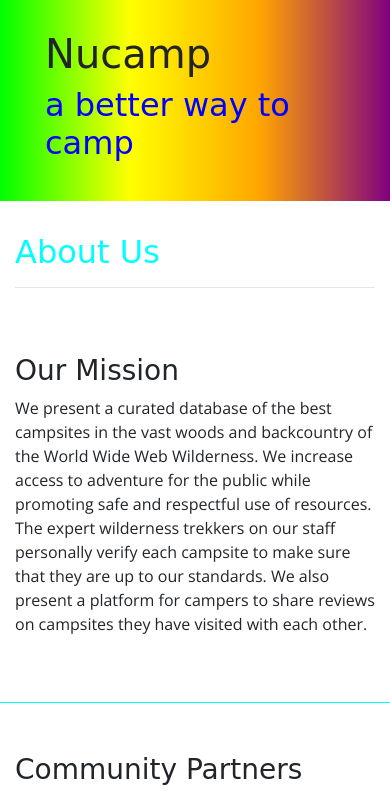
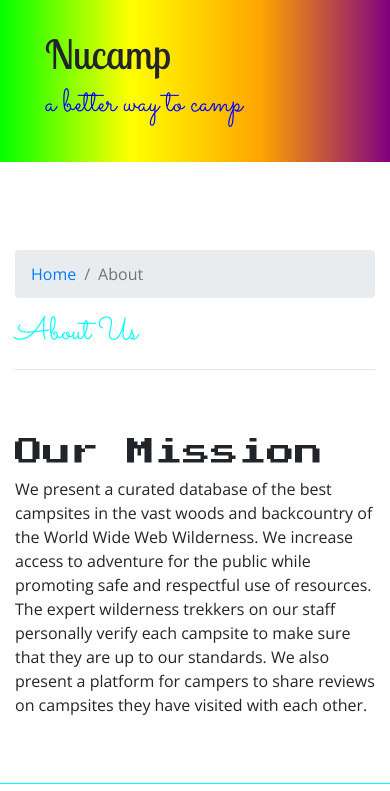
Before and after one commit to Cuckoo-Clock/nucampy, a website: page aboutus.html in a window 390 px wide. Shown: the top 791 px of the page. Drawn offline with nearby package versions, Linux system fonts and the light colour scheme.

Commit message:
added navbar and breadcrumbs

```diff
--- a/aboutus.html
+++ b/aboutus.html
@@ -7,9 +7,9 @@
      <link rel="stylesheet" href="node_modules/bootstrap/dist/css/bootstrap.min.css" />
 
      <!-- additional CSS placed after bootstrap import -->
-     <link rel="stylesheet" href="https://fonts.googleapis.com/css?family=Lobster|Open+Sans" />
+     <!-- <link rel="stylesheet" href="https://fonts.googleapis.com/css?family=Lobster|Open+Sans" /> -->
      <!-- fugly font styles -->
-     <!-- <link href="https://fonts.googleapis.com/css2?family=Lobster+Two&family=Open+Sans:wght@300&family=Press+Start+2P&family=Sacramento&display=swap" rel="stylesheet">  -->
+     <link href="https://fonts.googleapis.com/css2?family=Lobster+Two&family=Open+Sans:wght@300&family=Press+Start+2P&family=Sacramento&display=swap" rel="stylesheet">
      <link rel="stylesheet" href="css/styles.css" />
 
     <title >Nucamp: A Better Way to Camp </title>
@@ -27,9 +27,31 @@
         </div>
     </header>
 
+    <nav class="navbar navbar-expand-sm navbar-dark sticky-top">
+        <div class="container">
+            <button class="navbar-toggler ml-auto" type="button" data-toggle="collapse" data-target="#nucampNavbar">
+                <span class="navbar-toggler-icon"></span>
+            </button>
+            <div class="collapse navbar-collapse" id="nucampNavbar">
+                <ul class="navbar-nav">
+                    <li class="nav-item active"> <a class="nav-link" href="index.html">Home </a></li>
+                    <li class="nav-item"> <a class="nav-link" href="#">About </a></li>
+                    <li class="nav-item"> <a class="nav-link" href="#">Sites </a></li>
+                    <li class="nav-item"> <a class="nav-link" href="#">Contact </a></li>
+                </ul>
+            </div>
+        </div>
+    </nav>
+
     <div class="container">
         <div class="row">
             <div class="col">
+                <!-- bread crumbs -->
+                <ol class="breadcrumb">
+                    <li class="breadcrumb-item"><a href="index.html">Home </a></li>
+                    <li class="breadcrumb-item active">About </li>
+
+                </ol>
                 <h2>About Us</h2>
                 <hr /> <!-- horizontal rule -->
             </div>
--- /dev/null
+++ b/css/stylez.css
@@ -0,0 +1,48 @@
+body{
+    font-family: "Open Sans", sans-serif;
+}
+h1,h2{
+    font-family: "Sacramento", cursive;
+}
+
+h3{
+    font-family: "Press Start 2P", cursive;
+}
+
+h2{
+    color: cyan;
+}
+
+header h2{
+    color: Blue;
+}
+header h1{
+    font-family: "Lobster Two", cursive;
+}
+
+footer{
+    background-image: linear-gradient(white, cyan, magenta 10%,white);
+    padding: 20px 0;
+    /* font-family: "Press Start 2P", cursive; */
+
+}
+
+.jumbotron-fluid{
+    padding: 30px;
+    background-image: linear-gradient(to right, lime,yellow,orange, purple);
+}
+
+.row-content{
+    padding: 50px 0;
+    border-bottom: 1px ridge  cyan;
+    min-height: 200px;
+
+}
+
+.navbar{
+    background-color: thistle;
+}
+
+.jumbotron{
+    margin: 0;
+}
```
Also changed, not shown: index.html (+17 -2 lines).
